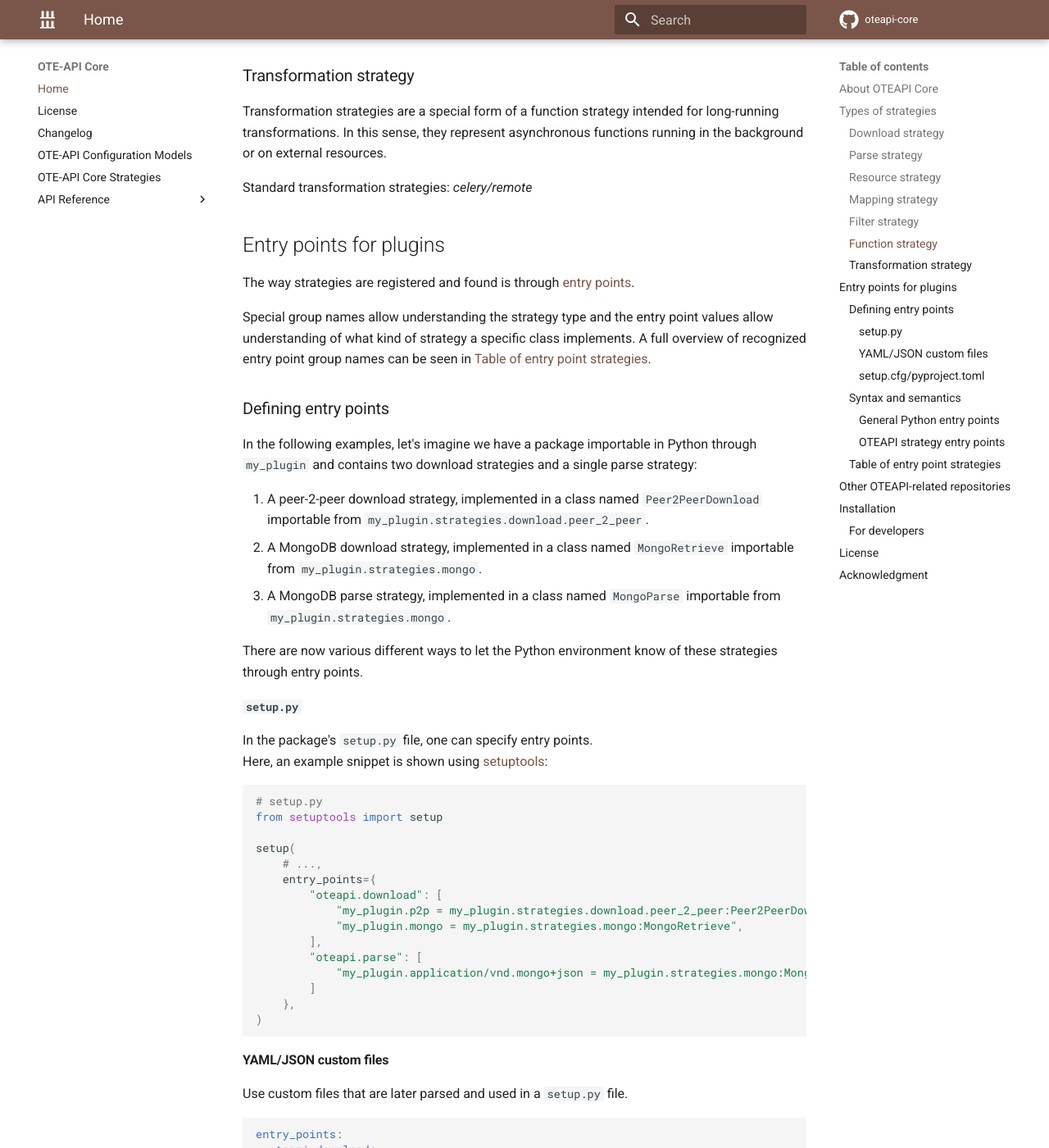
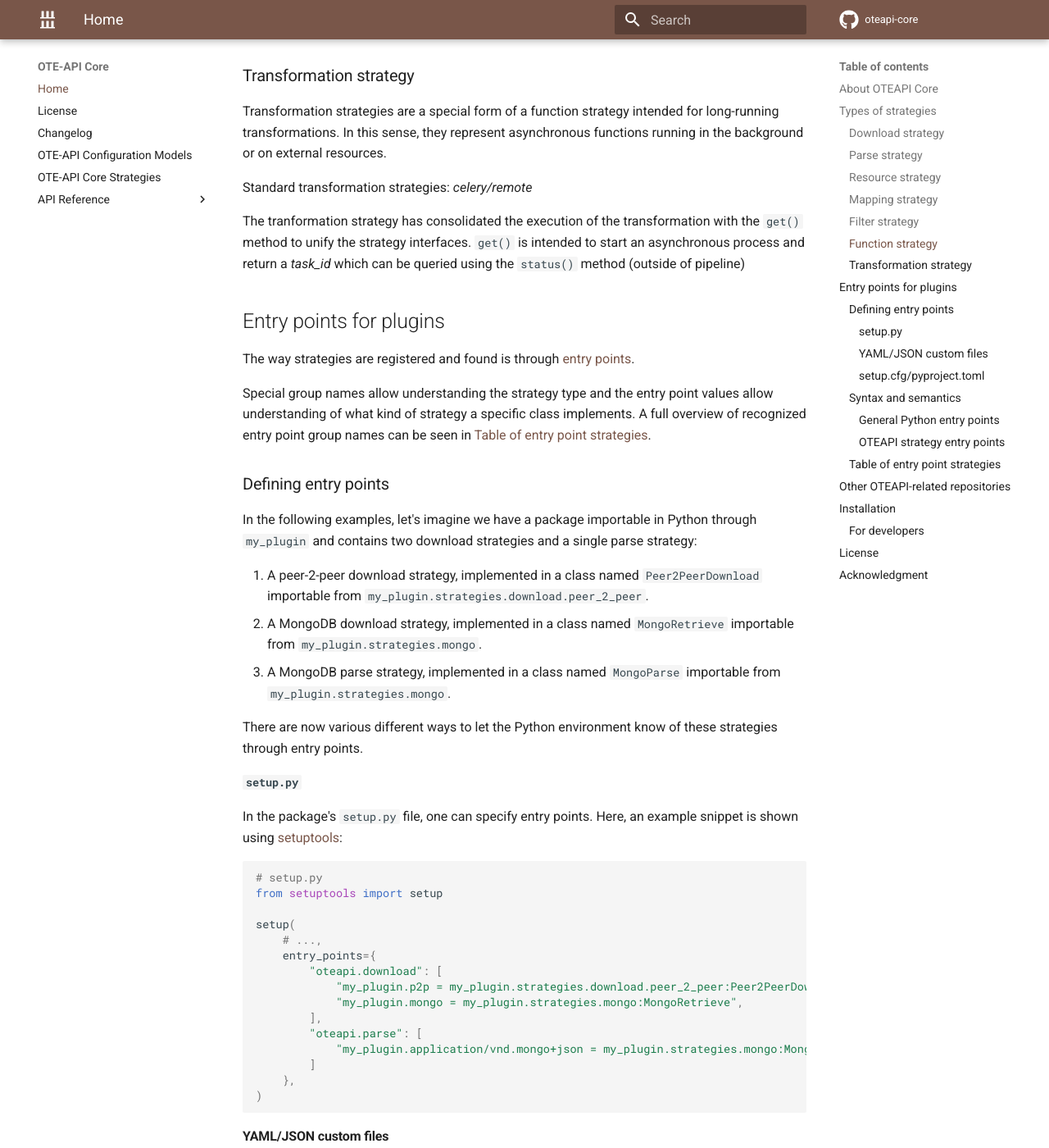
Before and after one commit to EMMC-ASBL/oteapi-core, an MkDocs documentation site: the page built from docs/index.md, in a window 1280 px wide and 1400 px high, scrolled down 1964 px. Shown: the whole window at 82% size. Built offline with MkDocs 1.6.1 and Material for MkDocs 9.7.7, drawn with Linux system fonts in a browser that asks for light colours; comment, search, counter and statistics services are not loaded; the version menu is left out.

Commit message:
Updates from black

```diff
--- a/docs/index.md
+++ b/docs/index.md
@@ -74,6 +74,11 @@ Transformation strategies are a special form of a function strategy intended for
 In this sense, they represent asynchronous functions running in the background or on external resources.
 
 Standard transformation strategies: *celery/remote*
+
+The tranformation strategy has consolidated the execution of the
+transformation with the `get()` method to unify the strategy interfaces.
+`get()` is intended to start an asynchronous process and return a
+*task_id* which can be queried using the `status()` method (outside of pipeline)
 
 ## Entry points for plugins
 
```
Also changed, not shown: README.md (+3 -4 lines), 1 other file.
